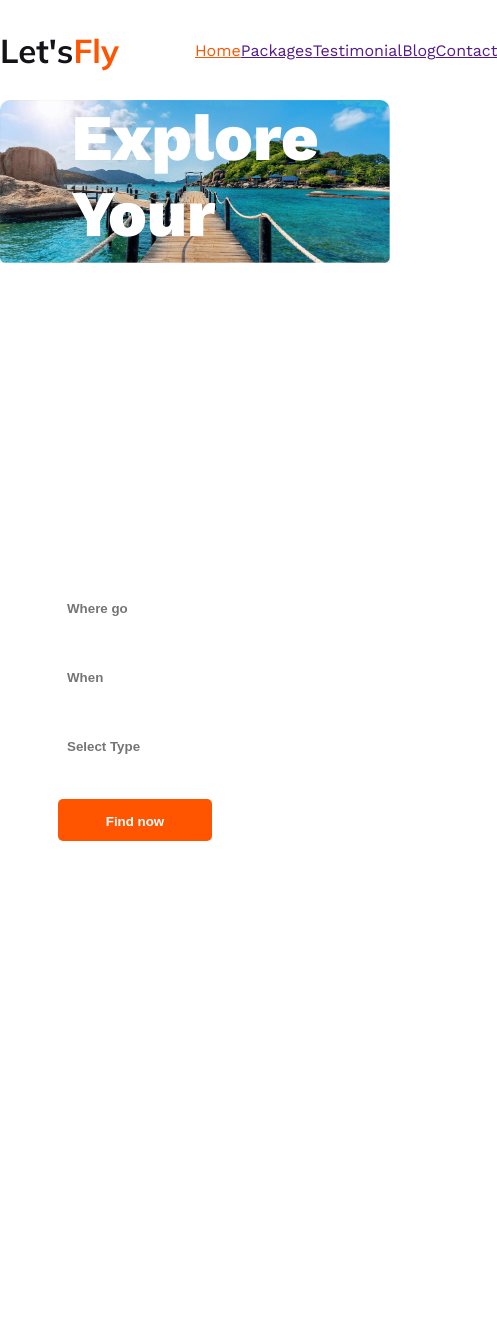
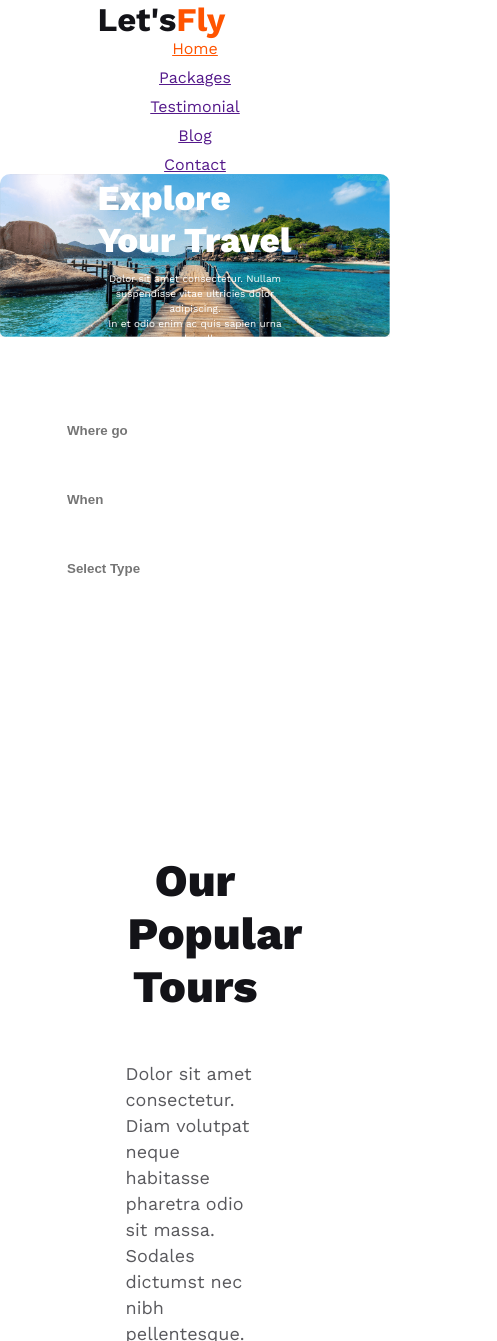
Before and after one commit to Jubayerj1/travel-assingment, a plain HTML site: page index.html in a window 390 px wide. Shown: the top 1341 px of the page, 497 px wide, since content can reach past the window. Before the commit the page ends 899 px from the top, so only its background shows below. Drawn offline with nearby package versions, Linux system fonts and the light colour scheme.

Commit message:
popular section done

```diff
--- a/index.html
+++ b/index.html
@@ -1,5 +1,6 @@
 <!DOCTYPE html>
 <html lang="en">
+
 <head>
     <meta charset="UTF-8">
     <meta name="viewport" content="width=device-width, initial-scale=1.0">
@@ -7,6 +8,7 @@
     <link rel="stylesheet" href="styles/style.css">
     <link rel="stylesheet" href="styles/responsive.css">
 </head>
+
 <body>
     <header>
         <nav class="nav-container">
@@ -23,22 +25,41 @@
         </nav>
         <div class="bannar-container">
             <div class="bannar-field">
-                <h2 class="bannar-title">Explore Your Travel</h2>
-                <p class="bannar-describsion">Dolor sit amet consectetur. Nullam suspendisse vitae ultricies dolor adipiscing. <br> In et odio enim ac quis sapien urna eu phasellus.</p>
+                <h2 class="content-title">Explore Your Travel</h2>
+                <p class="content-describsion">Dolor sit amet consectetur. Nullam suspendisse vitae ultricies dolor
+                    adipiscing. <br> In et odio enim ac quis sapien urna eu phasellus.</p>
             </div>
             <div class="find-container">
                 <input class="Where" type="text" name="" id="" placeholder="Where go">
                 <input class="When" type="tel" name="" id="" placeholder="When">
                 <input class="Select" type="tel" name="" id="" placeholder="Select Type">
-                <button id="primery-btn">Find now</button>
+                <button primery-btn-b class="primery-btn-b" id="primery-btn">Find now</button>
             </div>
         </div>
     </header>
     <main>
-
+        <section class="popular-section">
+            <div class="popular-container">
+                <h2 class="Popular-title">Our Popular Tours</h2>
+                <p class="popular-describsion">Dolor sit amet consectetur. Diam volutpat neque habitasse pharetra odio sit massa. Sodales dictumst
+                    nec nibh pellentesque.</p>
+                <ul class="popular-item">
+                    <li>Tempus euismod lacus mauris dignissim quis in ultrices. Magna nullam odio neque diam. Sociis
+                        erat at .</li>
+                    <li>Adipiscing ornare pellentesque mauris volutpat tortor vitae platea porta lacus. Lectus
+                        suspendisse nullam.</li>
+                    <li>Accumsan eget et turpis praesent lorem egestas enim elit bibendum. Risus at in.</li>
+                </ul>
+                <button id="primery-btn">Read More</button>
+            </div>
+            <div class="img-sector">
+                <img src="Images/Rectangle 4.png" alt="">
+            </div>
+        </section>
     </main>
     <footer>
 
     </footer>
 </body>
+
 </html>
--- a/styles/responsive.css
+++ b/styles/responsive.css
@@ -0,0 +1,45 @@
+@media screen and (max-width:600px) {
+    nav {
+        flex-direction: column;
+        margin: auto;
+        padding: auto;
+        gap: 10px
+        align-items: center;
+    }
+    .nav-menu{
+        flex-direction: column;
+        justify-content: center;
+        align-items: center;
+        gap: 10px
+    }
+    .nav-title{
+        flex-direction: column;
+        justify-content: center;
+        align-items: center;
+    }
+
+    .bannar-container{
+        flex-direction: column;
+        justify-content: center;
+    }
+    .content-title {
+        font-size: 35px;
+
+    }
+    .content-describsion{
+        color: #FFFFFF;
+    text-align: center;
+    font-size: 10px;
+    line-height: 15px;
+    margin: 10px;
+    }
+    .primery-btn-b{
+        visibility: hidden;
+        margin: 0;
+    }
+    .popular-section{
+        flex-direction: column;
+        padding-top: 50px;
+
+    }
+}
--- a/styles/style.css
+++ b/styles/style.css
@@ -17,7 +17,6 @@ body {
 
 /* nav style */
 .nav-container {
-    /* border: 2px solid red; */
     max-width: 1450px;
     min-height: 100px;
     margin: 0 auto;
@@ -28,7 +27,6 @@ body {
 
 .nav-title {
     width: 50%;
-    font-family: Mulish;
     font-size: 22px;
     font-weight: 800;
 }
@@ -77,13 +75,13 @@ body {
     width: 50%;
 }
 
-.bannar-title {
+.content-title {
     color: #FFF;
     font-size: 65px;
     font-weight: 800;
 }
 
-.bannar-describsion {
+.content-describsion {
     color: #FFFFFF;
     text-align: center;
     font-size: 14px;
@@ -123,5 +121,47 @@ body {
     outline: none;
     width: 154px;
     height: 42px;
+}
 
+/* the popular section style */
+.popular-section {
+    max-width: 1450px;
+    min-height: 600px;
+    margin: 0 auto;
+    display: flex;
+    justify-content: center;
+    align-items: center;
+    margin-top: 50px;
 }
+.popular-container {
+    width: 50%;
+}
+
+.img-sector {
+    width: 50%;
+}
+
+.img-sector img {
+    width: 100%;
+    object-fit: cover;
+}
+
+.Popular-title {
+    color: #131318;
+    text-align: center;
+    font-size: 45px;
+    padding: 10px;
+    margin: 20px;
+    font-weight: 800;
+}
+
+.popular-describsion, .popular-item {
+    color: rgba(19, 19, 24, 0.70);
+    font-size: 18px;
+    font-weight: 400;
+    line-height: 26px;
+    margin: 15px 10px;
+    padding: 18px;
+    gap: 10px;
+}
+/*  */
```
